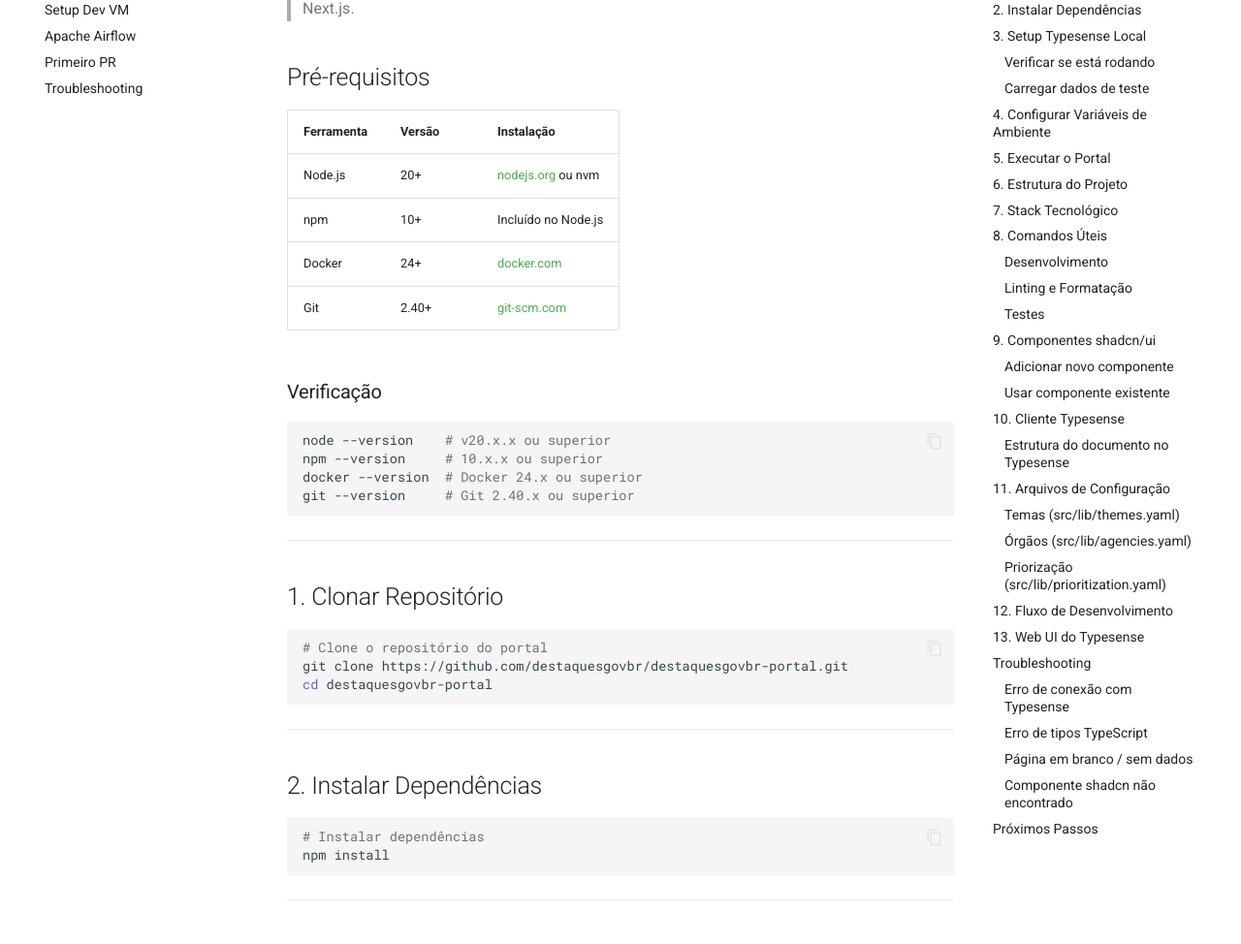
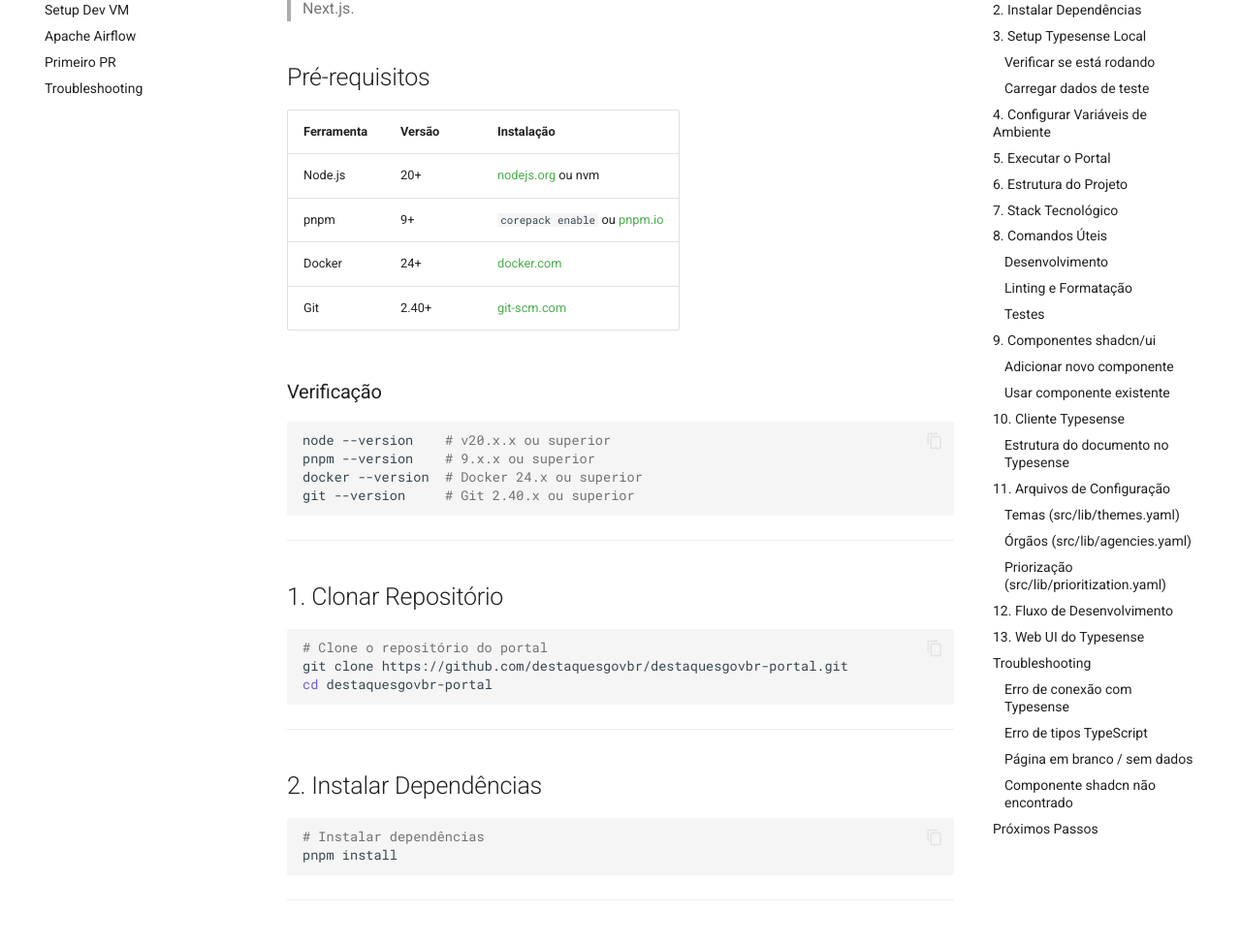
Before and after one commit to destaquesgovbr/docs, an MkDocs documentation site: the page built from docs/onboarding/setup-frontend.md, in a window 1280 px wide and 1400 px high. Shown: the part 257-1231 px from the top of the window at 97% size. Built offline with MkDocs 1.6.1 and Material for MkDocs 9.7.7, drawn with Linux system fonts in a browser that asks for light colours; comment, search, counter and statistics services are not loaded; some of the changed text lies outside the part shown.

````diff
--- a/docs/onboarding/setup-frontend.md
+++ b/docs/onboarding/setup-frontend.md
@@ -4,18 +4,18 @@
 
 ## Pré-requisitos
 
-| Ferramenta | Versão | Instalação |
-|------------|--------|------------|
-| Node.js | 20+ | [nodejs.org](https://nodejs.org/) ou nvm |
-| npm | 10+ | Incluído no Node.js |
-| Docker | 24+ | [docker.com](https://www.docker.com/products/docker-desktop/) |
-| Git | 2.40+ | [git-scm.com](https://git-scm.com/) |
+| Ferramenta | Versão | Instalação                                                    |
+| ---------- | ------ | ------------------------------------------------------------- |
+| Node.js    | 20+    | [nodejs.org](https://nodejs.org/) ou nvm                      |
+| pnpm       | 9+     | `corepack enable` ou [pnpm.io](https://pnpm.io/installation)  |
+| Docker     | 24+    | [docker.com](https://www.docker.com/products/docker-desktop/) |
+| Git        | 2.40+  | [git-scm.com](https://git-scm.com/)                           |
 
 ### Verificação
 
 ```bash
 node --version    # v20.x.x ou superior
-npm --version     # 10.x.x ou superior
+pnpm --version    # 9.x.x ou superior
 docker --version  # Docker 24.x ou superior
 git --version     # Git 2.40.x ou superior
 ```
@@ -36,7 +36,7 @@ cd destaquesgovbr-portal
 
 ```bash
 # Instalar dependências
-npm install
+pnpm install
 ```
 
 ---
@@ -103,7 +103,7 @@ TYPESENSE_COLLECTION_NAME=news
 
 ```bash
 # Modo desenvolvimento
-npm run dev
+pnpm dev
 ```
 
 Acesse [http://localhost:3000](http://localhost:3000) no navegador.
@@ -147,14 +147,14 @@ destaquesgovbr-portal/
 
 ## 7. Stack Tecnológico
 
-| Tecnologia | Uso | Documentação |
-|------------|-----|--------------|
-| Next.js 15 | Framework React | [nextjs.org/docs](https://nextjs.org/docs) |
-| TypeScript 5 | Tipagem | [typescriptlang.org](https://www.typescriptlang.org/) |
-| Typesense | Busca full-text | [typesense.org/docs](https://typesense.org/docs/) |
-| shadcn/ui | Componentes UI | [ui.shadcn.com](https://ui.shadcn.com/) |
-| Tailwind CSS | Estilização | [tailwindcss.com](https://tailwindcss.com/) |
-| React Query | Data fetching | [tanstack.com/query](https://tanstack.com/query) |
+| Tecnologia   | Uso             | Documentação                                          |
+| ------------ | --------------- | ----------------------------------------------------- |
+| Next.js 15   | Framework React | [nextjs.org/docs](https://nextjs.org/docs)            |
+| TypeScript 5 | Tipagem         | [typescriptlang.org](https://www.typescriptlang.org/) |
+| Typesense    | Busca full-text | [typesense.org/docs](https://typesense.org/docs/)     |
+| shadcn/ui    | Componentes UI  | [ui.shadcn.com](https://ui.shadcn.com/)               |
+| Tailwind CSS | Estilização     | [tailwindcss.com](https://tailwindcss.com/)           |
+| React Query  | Data fetching   | [tanstack.com/query](https://tanstack.com/query)      |
 
 ---
 
@@ -164,38 +164,38 @@ destaquesgovbr-portal/
 
 ```bash
 # Rodar em desenvolvimento
-npm run dev
+pnpm dev
 
 # Build de produção
-npm run build
+pnpm build
 
 # Rodar build de produção localmente
-npm run start
+pnpm start
 
 # Verificar tipos TypeScript
-npm run type-check
+pnpm type-check
 # ou
-npx tsc --noEmit
+pnpm exec tsc --noEmit
 ```
 
 ### Linting e Formatação
 
 ```bash
 # Lint com Biome
-npm run lint
+pnpm lint
 
 # Formatar com Biome
-npm run format
+pnpm format
 
 # Fix automático
-npm run lint:fix
+pnpm lint:fix
 ```
 
 ### Testes
 
 ```bash
 # Executar testes (se configurados)
-npm run test
+pnpm test
 ```
 
 ---
@@ -217,8 +217,8 @@ npx shadcn@latest add
 ### Usar componente existente
 
 ```tsx
-import { Button } from "@/components/ui/button"
-import { Card, CardHeader, CardTitle, CardContent } from "@/components/ui/card"
+import { Button } from "@/components/ui/button";
+import { Card, CardHeader, CardTitle, CardContent } from "@/components/ui/card";
 
 export function MyComponent() {
   return (
@@ -230,7 +230,7 @@ export function MyComponent() {
         <Button>Clique aqui</Button>
       </CardContent>
     </Card>
-  )
+  );
 }
 ```
 
@@ -242,38 +242,38 @@ O cliente Typesense está em `src/lib/typesense-client.ts`:
 
 ```typescript
 // Exemplo de busca
-import { searchNews } from "@/lib/typesense-client"
+import { searchNews } from "@/lib/typesense-client";
 
 const results = await searchNews({
   query: "economia",
   filters: {
     agency: ["gestao", "fazenda"],
-    theme_1_level_1_code: ["01"]
+    theme_1_level_1_code: ["01"],
   },
   page: 1,
-  perPage: 20
-})
+  perPage: 20,
+});
 ```
 
 ### Estrutura do documento no Typesense
 
 ```typescript
 interface NewsDocument {
-  id: string
-  unique_id: string
-  agency: string
-  title: string
-  url: string
-  image?: string
-  content: string
-  published_at: number
-  theme_1_level_1_code?: string
-  theme_1_level_1_label?: string
-  theme_1_level_2_code?: string
-  theme_1_level_2_label?: string
-  theme_1_level_3_code?: string
-  theme_1_level_3_label?: string
-  summary?: string
+  id: string;
+  unique_id: string;
+  agency: string;
+  title: string;
+  url: string;
+  image?: string;
+  content: string;
+  published_at: number;
+  theme_1_level_1_code?: string;
+  theme_1_level_1_label?: string;
+  theme_1_level_2_code?: string;
+  theme_1_level_2_label?: string;
+  theme_1_level_3_code?: string;
+  theme_1_level_3_label?: string;
+  summary?: string;
 }
 ```
 
@@ -363,10 +363,10 @@ cd destaquesgovbr-typesense && docker compose up -d
 
 ```bash
 # Verificar erros de tipo
-npx tsc --noEmit
+pnpm exec tsc --noEmit
 
 # Se necessário, atualizar tipos
-npm run type-check
+pnpm type-check
 ```
 
 ### Página em branco / sem dados
````
Also changed, not shown: docs/modulos/portal.md (+77 -78 lines), docs/onboarding/primeiro-pr.md (+17 -17 lines), docs/onboarding/troubleshooting.md (+3 -3 lines), docs/workflows/docker-builds.md (+14 -13 lines), docs/workflows/portal-deploy.md (+21 -20 lines).
